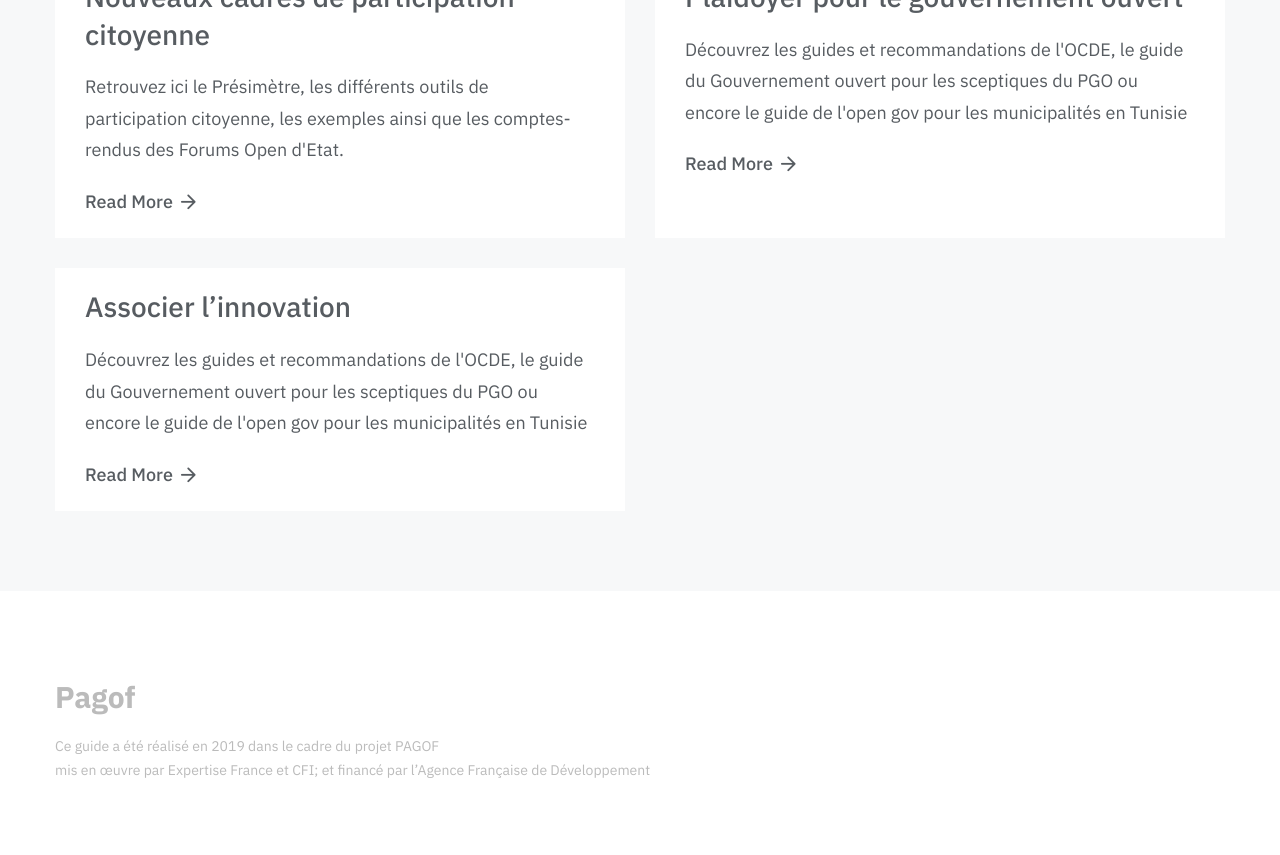
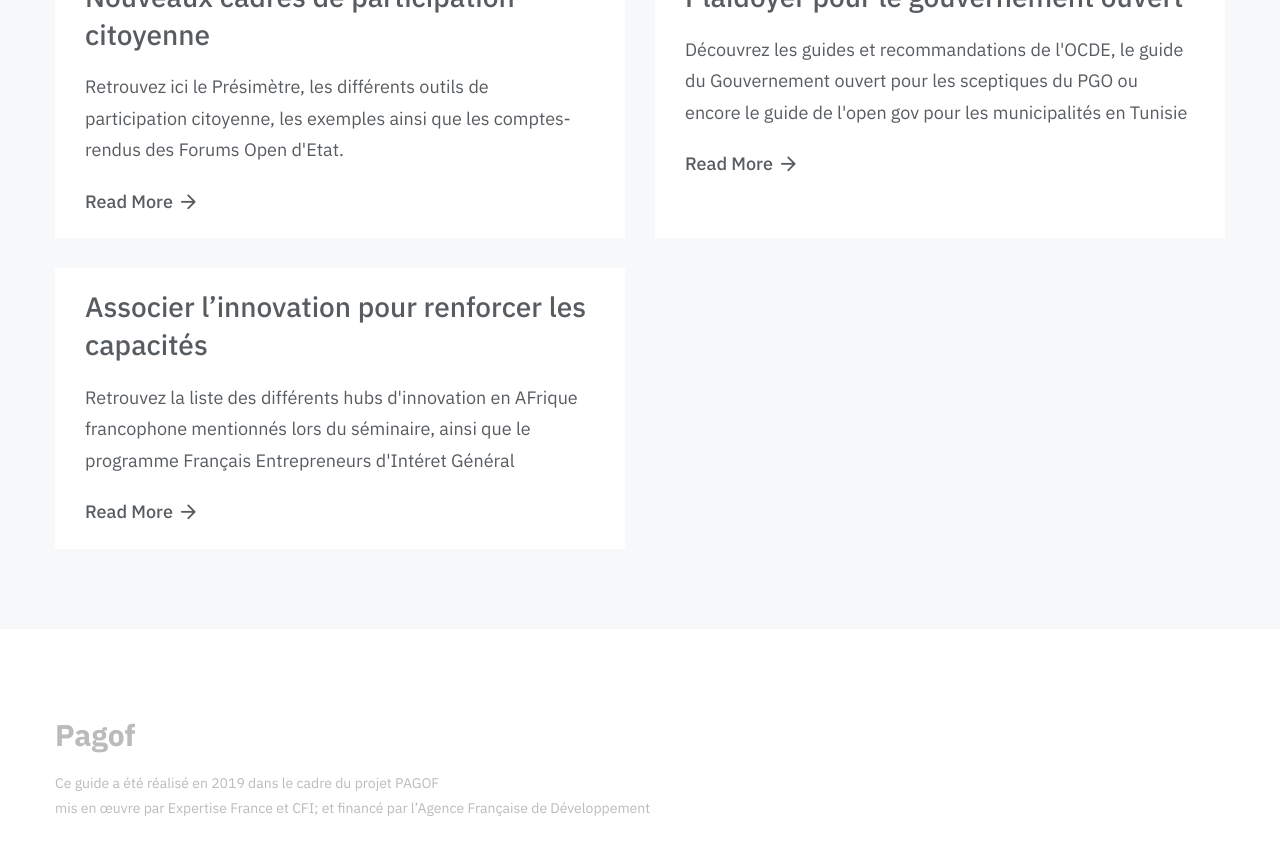
Before and after one commit to cecilaki/guide, a Jekyll site: the page built from ressources.md, in a window 1280 px wide and 900 px high, scrolled down 855 px. Shown: the top 855 px of the window. Built offline with Jekyll 4.4.1, drawn with Linux system fonts in a browser that asks for light colours; some web fonts are replaced.

Commit message:
Update theme5.md

```diff
--- a/_ressources/theme5.md
+++ b/_ressources/theme5.md
@@ -1,8 +1,8 @@
 ---
 # Page settings
 layout: ressources-single # Choose layout: "default", "homepage" or "documentation-archive"
-title: Associer l’innovation # Define a title of your page
-description: Découvrez les guides et recommandations de l'OCDE, le guide du Gouvernement ouvert pour les sceptiques du PGO ou encore le guide de l'open gov pour les municipalités en Tunisie # Define a description of your page
+title: Associer l’innovation pour renforcer les capacités # Define a title of your page
+description: Retrouvez la liste des différents hubs d'innovation en AFrique francophone mentionnés lors du séminaire, ainsi que le programme Français Entrepreneurs d'Intéret Général # Define a description of your page
 keywords: # Define keywords for search engines
 order: 5 # Define order of this page in list of all documentation documents
 
```
